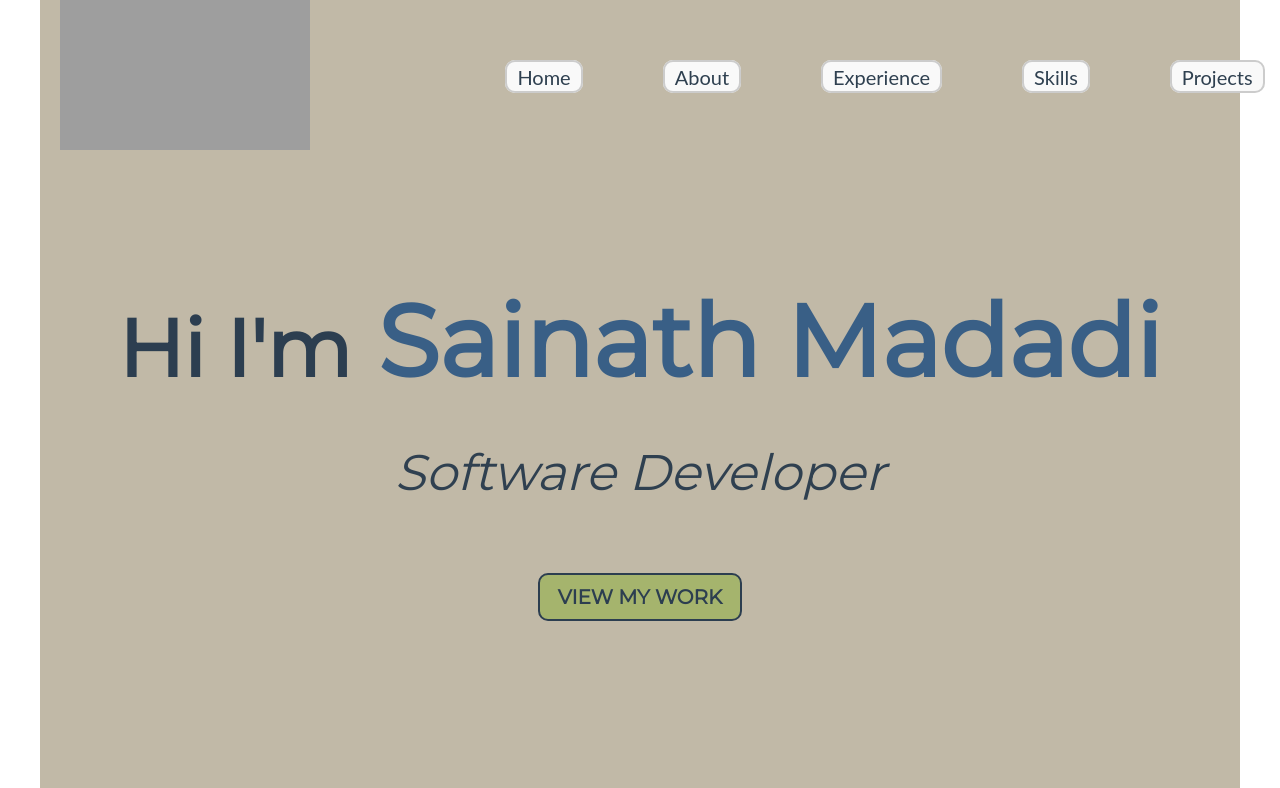
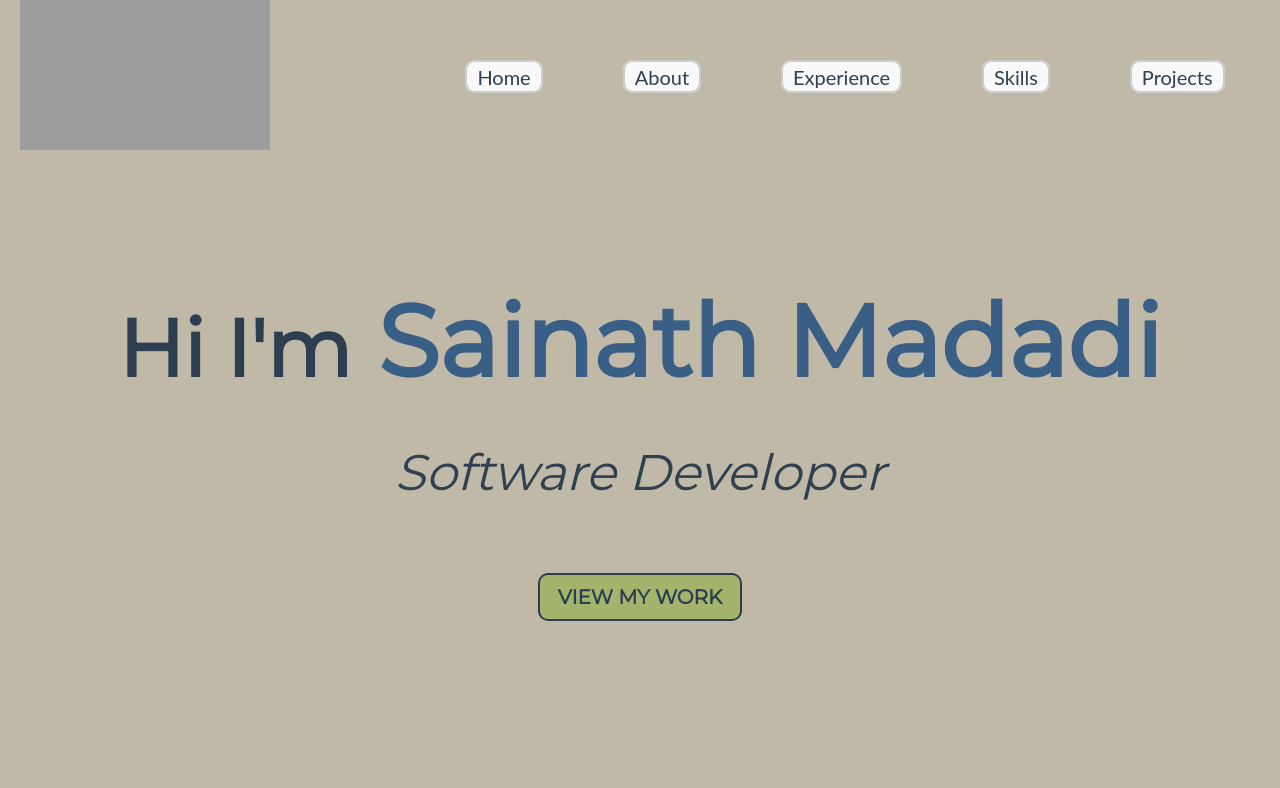
Before and after one commit to Saimadadi/Portfolio, a plain HTML site: page index.html in a window 1280 px wide. Shown: the top 788 px of the page. Drawn offline with Linux system fonts and the light colour scheme; grey boxes are pictures that could not be loaded.

Commit message:
Update main3.css

```diff
--- a/css3/main3.css
+++ b/css3/main3.css
@@ -5,7 +5,7 @@ html {
 body{
     /*font-family : arial;*/
     margin : 0 auto;
-    max-width : 1200px;
+    min-width : 1200px;
 }
 
 #wrapper{
```
